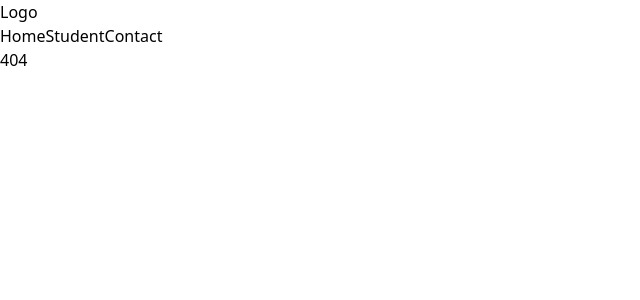
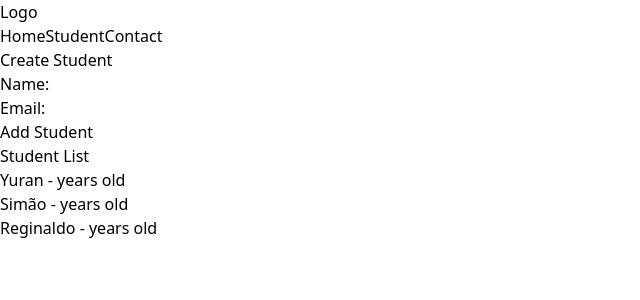
Before and after one commit to yuran-nhassengo/students, a React (Vite) app: page /create-student in a window 1280 px wide. Before the commit this address had no page. Shown: the top 300 px of the page, without its empty margins (0-640 px from the left). Built offline with nearby package versions, Linux system fonts and the light colour scheme.

Commit message:
Add Form to add students

```diff
--- /dev/null
+++ b/src/pages/create-student.jsx
@@ -0,0 +1,90 @@
+import React, { useState } from 'react';
+
+import { Students } from '../db/data';
+import { Header } from '../components/header';
+
+
+export const CreateStudent = () => {
+
+  const [students, setStudents] = useState(Students);
+
+
+  const [formData, setFormData] = useState({
+    name: '',
+    email: '',
+  });
+
+
+  const handleChange = (e) => {
+    const { name, value } = e.target;
+    setFormData({
+      ...formData,
+      [name]: value,
+    });
+  };
+
+
+  const handleSubmit = (e) => {
+    e.preventDefault();
+
+
+    setStudents([...students, formData]);
+
+
+    setFormData({
+      name: '',
+      email: '',
+    });
+  };
+
+  return (
+    <>
+    <Header/>
+    <div className="max-w-2xl mx-auto p-4">
+      <h1 className="text-2xl font-bold mb-4">Create Student</h1>
+
+      <form onSubmit={handleSubmit} className="space-y-4">
+        <div className="flex flex-col">
+          <label htmlFor="name" className="font-medium mb-1">Name:</label>
+          <input
+            type="text"
+            id="name"
+            name="name"
+            value={formData.name}
+            onChange={handleChange}
+            required
+            className="p-2 border border-gray-300 rounded-lg"
+          />
+        </div>
+        <div className="flex flex-col">
+          <label htmlFor="email" className="font-medium mb-1">Email:</label>
+          <input
+            type="email"
+            id="email"
+            name="email"
+            value={formData.age}
+            onChange={handleChange}
+            required
+            className="p-2 border border-gray-300 rounded-lg"
+          />
+        </div>
+        <button
+          type="submit"
+          className="px-4 py-2 bg-blue-500 text-white rounded-lg hover:bg-blue-600"
+        >
+          Add Student
+        </button>
+      </form>
+
+      <h2 className="text-xl font-semibold mt-8">Student List</h2>
+      <ul className="mt-4 space-y-2">
+        {students.map((student, index) => (
+          <li key={index} className="p-2 border border-gray-200 rounded-lg">
+            {student.name} - {student.age} years old
+          </li>
+        ))}
+      </ul>
+    </div>
+    </>
+  );
+};
--- a/src/routes.jsx
+++ b/src/routes.jsx
@@ -5,6 +5,7 @@ import { ErrorPage } from "./pages/error-page";
 import { StudentListPage } from "./pages/student-list-page";
 import { ContactForm } from "./pages/contact-form";
 import { StudentProfilePage } from "./pages/student-profile-page";
+import { CreateStudent } from "./pages/create-student";
 
 export const route = createBrowserRouter([
     {
@@ -23,5 +24,9 @@ export const route = createBrowserRouter([
     {
         path:'/contact-form',
         element:<ContactForm/>,
+    },
+    {
+        path:'/create-student',
+        element:<CreateStudent/>,
     }
 ])
```
